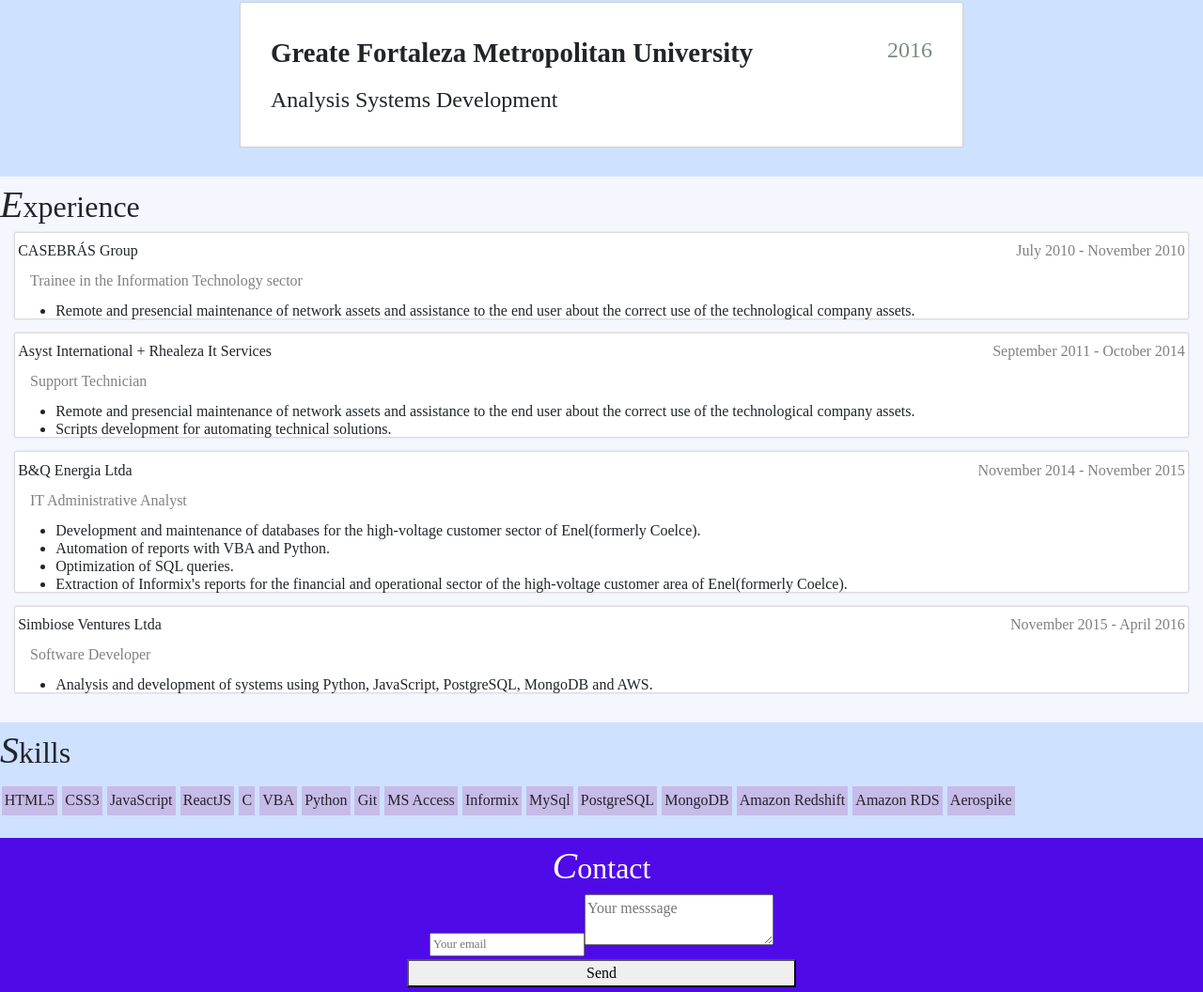
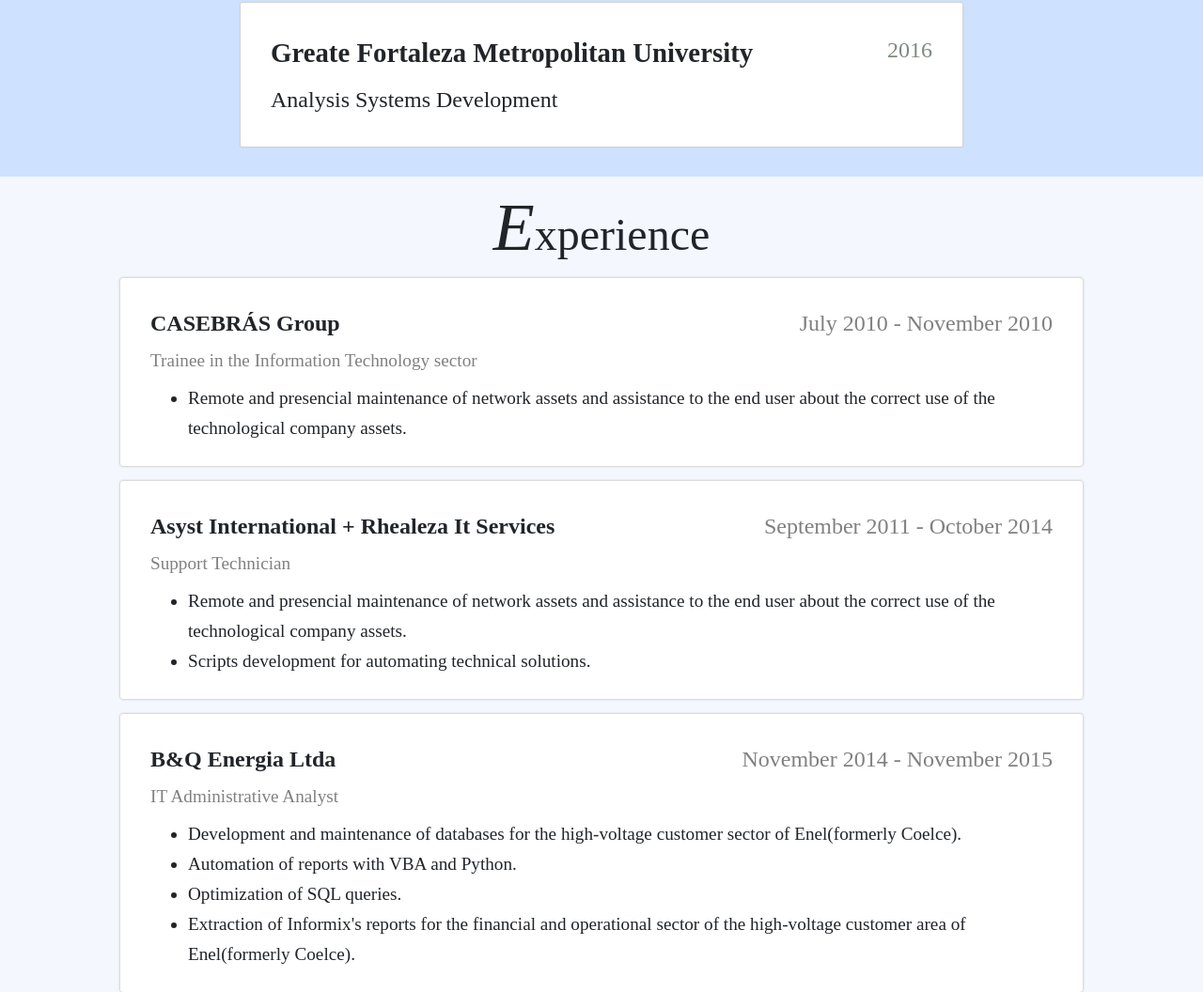
Before and after one commit to isds/myresume, a React app in the folder myresume/: page / in a window 1280 px wide. Shown: the part 1301-2357 px from the top of the page at 94% size. Built offline with nearby package versions, Linux system fonts and the light colour scheme.

Commit message:
Removing bootstrap classes, making use of grid and flexbox.

```diff
--- a/myresume/src/components/Education/Education.css
+++ b/myresume/src/components/Education/Education.css
@@ -12,11 +12,11 @@
   justify-content: center;
 }
 
-.education-title span{
+.education-title div{
   font-size: 3rem;
 }
 
-.education-title span::first-letter {
+.education-title div::first-letter {
   font-size: 4.5rem;
   font-style: italic;
 }
--- a/myresume/src/components/Education/Education.js
+++ b/myresume/src/components/Education/Education.js
@@ -18,9 +18,9 @@
     return (
       <div id="education" className="education-container">
         <div className="education-title">
-          <span>
+          <div>
             Education
-          </span>
+          </div>
         </div>
 
         <EducationCard
--- a/myresume/src/components/Experience/Experience.css
+++ b/myresume/src/components/Experience/Experience.css
@@ -1,52 +1,59 @@
 .experience-container {
+  display: flex;
+  flex-direction: column;
+  align-items: center;
+
   background-color: #F5F7FF;
   padding-bottom: 1rem;
 }
 
+.experience-title {
+  display: flex;
+  justify-content: center;
+  font-size: 3rem;
+}
+.experience-title span{
+  font-size: 3rem;
+}
+
+.experience-title span::first-letter {
+  font-size: 4.5rem;
+  font-style: italic;
+}
+
 .experience-card {
-  padding-top: 0.5rem;
-  margin-left: 1rem;
-  margin-right: 1rem;
+  width: 80vw;
+
+  padding: 2rem;
+  padding-bottom: 0.5rem;
+  margin-bottom: 1rem;
+
   background-color: #fff;
 
   line-height: 1rem;
-  border-radius: 0.1rem;
+  border-radius: 0.2rem;
   border-width: 1px;
   box-shadow: 0px 0px 2px 1px #d1d1d1;
 }
 
 .experience-card-title {
-  font-size: 1em;
-  margin: 0.2em;
+  font-weight: bold;
+  font-size: 1.5rem;
+  line-height: 2rem;
 }
 
 .experience-card-title span{
+  font-weight: normal;
   color: #808080;
   float: right;
 }
 
 .experience-card-occupation {
-  font-size: 1rem;
+  font-size: 1.2rem;
   color: grey;
-  margin: 1rem;
 }
 
 .experience-card-text {
-  font-size: 1rem;
-  margin: 0.2rem;
+  font-size: 1.2rem;
+  line-height: 2rem;
 }
-
-.experience-card-divisor {
-  margin: 1rem;
-}
-
-.experience-title {
-  font-size: 2rem;
-  display: inline-block;
-  vertical-align: bottom;
-}
-
-.experience-title::first-letter {
-  font-size: 2.5rem;
-  font-style: italic;
-}
--- a/myresume/src/components/Experience/Experience.js
+++ b/myresume/src/components/Experience/Experience.js
@@ -40,9 +40,6 @@
 ];
 
 const ExperienceCard = (props) => {
-  console.log('TITLE', props.title);
-  console.log('text', props.text);
-
   const textLines = props.text.map(
     (line, i) => <li key={i} className="experience-card-text">{line}</li>
   );
@@ -52,7 +49,7 @@
         <p className="experience-card-title">
           {props.title} <span>{props.date}</span>
         </p>
-        <p className="experience-card-occupation">{props.occupation} </p>
+        <p className="experience-card-occupation">{props.occupation}</p>
         <ul>
           {textLines}
         </ul>
@@ -61,9 +58,6 @@
   );
 }
 
-
-class Experience extends Component {
-  render() {
 const cards = experienceData.map(
   (item, i) => (
     <ExperienceCard
@@ -74,10 +68,15 @@
       text={item.description} />
   )
 );
+
+class Experience extends Component {
+  render() {
     return (
       <div className="experience-container">
         <div className="experience-title">
+          <span>
             Experience
+          </span>
         </div>
 
         {cards}
```
Lines whose indentation alone changed are shown as unchanged.
